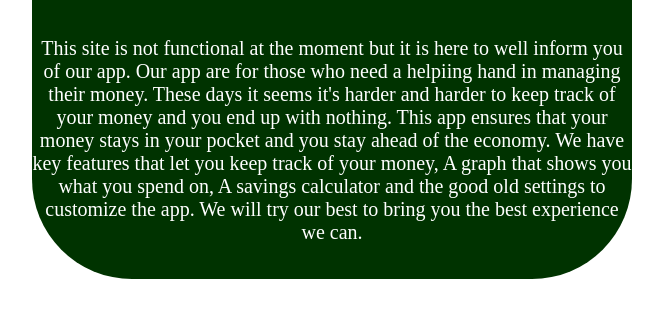
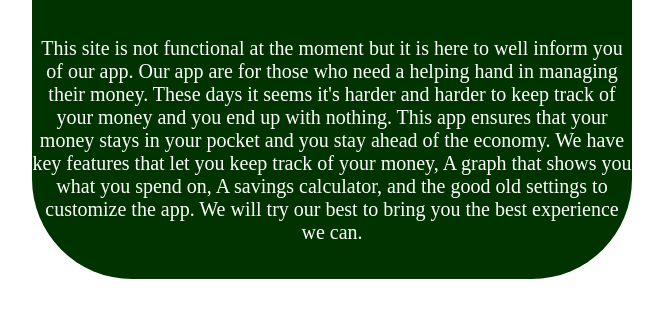
Before and after one commit to ZurielReyes/Shmoney, a plain HTML site: page index.html in a window 1280 px wide. Shown: the part 181-498 px from the top of the page, without its empty margins (308-971 px from the left). Drawn offline with Linux system fonts and the light colour scheme.

Commit message:
Update index.html

```diff
--- a/index.html
+++ b/index.html
@@ -7,7 +7,7 @@
 	<body background="img/background.jpg">
 	<div id="section_1">
 	<h1>A little more information</h1>
-	<p>This site is not functional at the moment but it is here to well inform you of our app. Our app are for those who need a helpiing hand in managing their money. These days it seems it's harder and harder to keep track of your money and you end up with nothing. This app ensures that your money stays in your pocket and you stay ahead of the economy. We have key features that let you keep track of your money, A graph that shows you what you spend on, A savings calculator and the good old settings to customize the app. We will try our best to bring you the best experience we can.</p>
+	<p>This site is not functional at the moment but it is here to well inform you of our app. Our app are for those who need a helping hand in managing their money. These days it seems it's harder and harder to keep track of your money and you end up with nothing. This app ensures that your money stays in your pocket and you stay ahead of the economy. We have key features that let you keep track of your money, A graph that shows you what you spend on, A savings calculator, and the good old settings to customize the app. We will try our best to bring you the best experience we can.</p>
 	</div>
 
 	</body>
```
